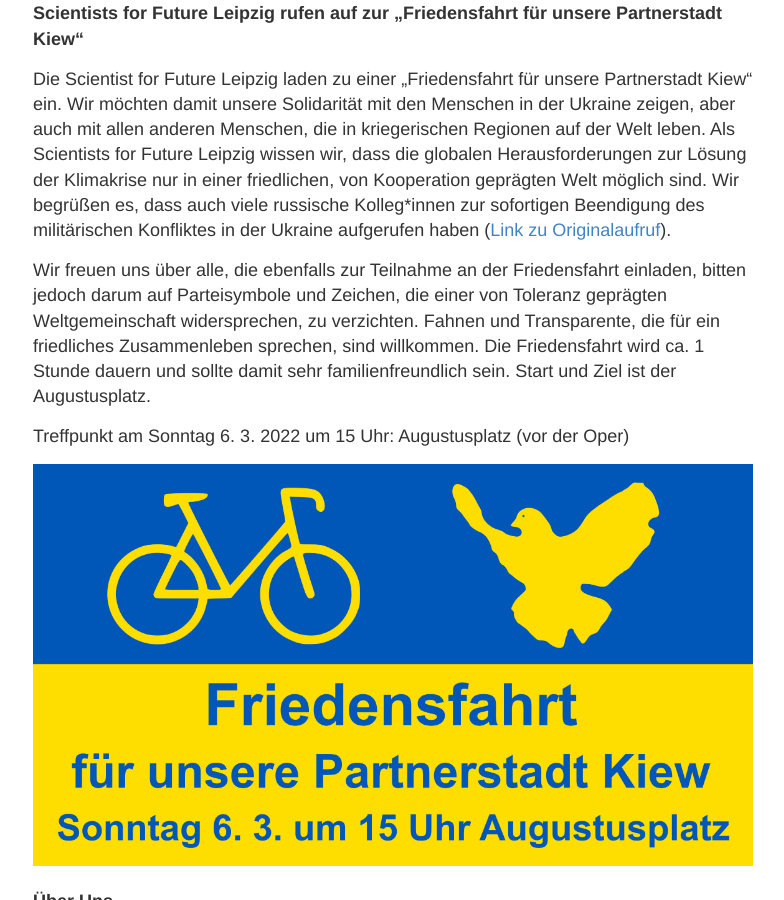
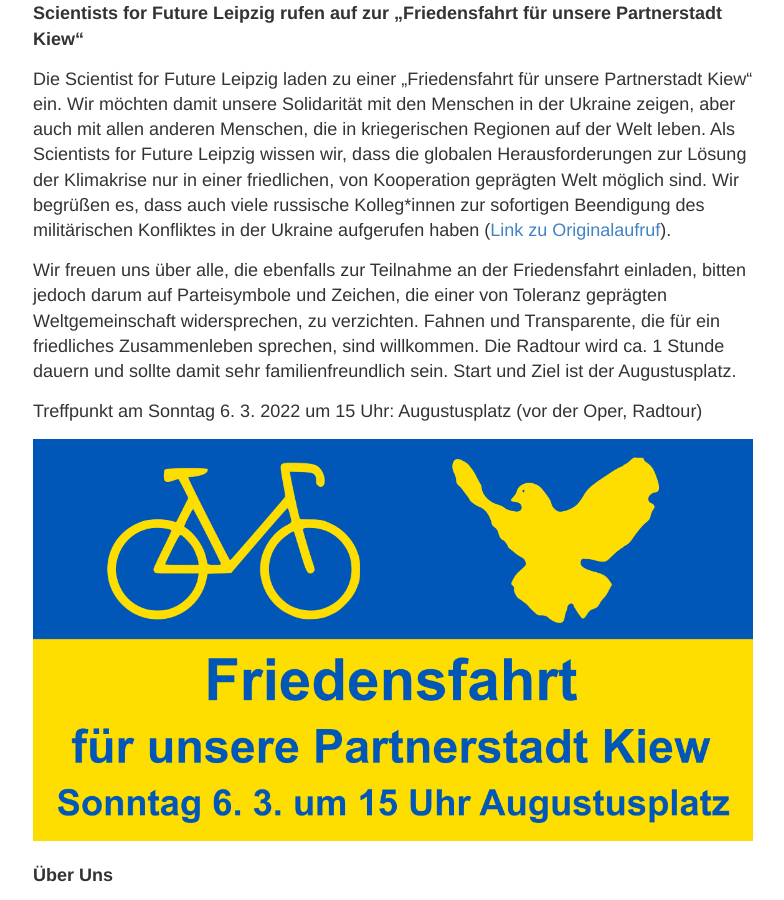
Before and after one commit to s4f-leipzig/s4f-leipzig.github.io, a Jekyll site: the page built from index.md, in a window 1280 px wide and 900 px high, scrolled down 522 px. Shown: the whole window, without its empty margins (247-1031 px from the left). Built offline with Jekyll 4.4.1, drawn with Linux system fonts in a browser that asks for light colours.

Commit message:
Update index.md

```diff
--- a/index.md
+++ b/index.md
@@ -8,9 +8,9 @@
 
 Die Scientist for Future Leipzig laden zu einer „Friedensfahrt für unsere Partnerstadt Kiew“ ein. Wir möchten damit unsere Solidarität mit den Menschen in der Ukraine zeigen, aber auch mit allen anderen Menschen, die in kriegerischen Regionen auf der Welt leben. Als Scientists for Future Leipzig wissen wir, dass die globalen Herausforderungen zur Lösung der Klimakrise nur in einer friedlichen, von Kooperation geprägten Welt möglich sind. Wir begrüßen es, dass auch viele russische Kolleg*innen zur sofortigen Beendigung des militärischen Konfliktes in der Ukraine aufgerufen haben (<a href="https://trv-science.ru/2022/02/we-are-against-war/">Link zu Originalaufruf</a>).
 
-Wir freuen uns über alle, die ebenfalls zur Teilnahme an der Friedensfahrt einladen, bitten jedoch darum auf Parteisymbole und Zeichen, die einer von Toleranz geprägten Weltgemeinschaft widersprechen, zu verzichten. Fahnen und Transparente, die für ein friedliches Zusammenleben sprechen, sind willkommen. Die Friedensfahrt wird ca. 1 Stunde dauern und sollte damit sehr familienfreundlich sein. Start und Ziel ist der Augustusplatz.
+Wir freuen uns über alle, die ebenfalls zur Teilnahme an der Friedensfahrt einladen, bitten jedoch darum auf Parteisymbole und Zeichen, die einer von Toleranz geprägten Weltgemeinschaft widersprechen, zu verzichten. Fahnen und Transparente, die für ein friedliches Zusammenleben sprechen, sind willkommen. Die Radtour wird ca. 1 Stunde dauern und sollte damit sehr familienfreundlich sein. Start und Ziel ist der Augustusplatz.
 
-Treffpunkt am Sonntag 6. 3. 2022 um 15 Uhr: Augustusplatz (vor der Oper)
+Treffpunkt am Sonntag 6. 3. 2022 um 15 Uhr: Augustusplatz (vor der Oper, Radtour)
 
 ![](/images/Friedensfahrt.png)
 
```
